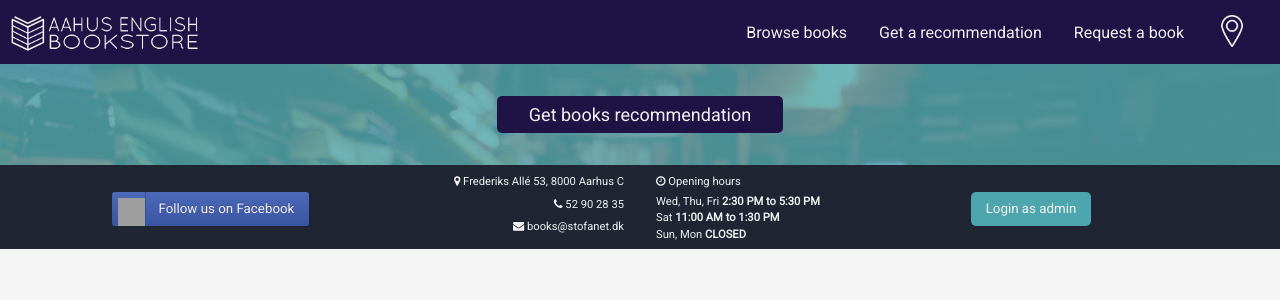
After one commit to valio953/englishbooks, a PHP site: page /recommend-books.php in a window 1280 px wide. The commit adds this page. Shown: the top 300 px of the page. Run offline with PHP 8.4, Linux system fonts and the light colour scheme; data that the repository does not hold is empty; some libraries are stand-ins or nearby versions; grey boxes are pictures that could not be loaded.

Commit message:
emotion tracker

```diff
--- a/css/style.css
+++ b/css/style.css
@@ -182,10 +182,10 @@ body {
 
 /* Admin FOOTER*/
 #admin-footer {
-  position: absolute;
+  /*position: absolute;
   right: 0;
   bottom: 0;
-  left: 0;
+  left: 0;*/
   color: #f1f1f1;
   background-color: #1F2532;
   line-height: 50%;
@@ -448,7 +448,7 @@ body {
   font-family: 'Quicksand', sans-serif;
 }
 
-#latest-books {
+#latest-books, #sctn_books_recommendation {
   background: rgb(77, 166, 173); /* Fall-back for browsers that don't support rgba */
   background:  linear-gradient(rgba(77, 166, 173, .8),rgba(77, 166, 173, .8)),
                 url('../img/latest-pic.jpg');
@@ -673,10 +673,10 @@ body {
 
 /*Storefront footer*/
 #storefront-footer {
-    position: absolute;
+    /*position: absolute;
     right: 0;
     bottom: 0;
-    left: 0;
+    left: 0;*/
     color: #f1f1f1;
     background-color: #1F2532;
     line-height: 50%;
@@ -858,3 +858,8 @@ body {
     background-color: #4DA6AD;
     border-radius: 5px;
 }
+
+/* Recommodation page */
+#my_camera {
+  magin: 0 auto;
+}
--- a/includes/Books.php
+++ b/includes/Books.php
@@ -2,13 +2,13 @@
 
 class Books {
 
-    // DB credentials
+    //DB credentials
     private $host      = "localhost";
     private $user      = "root";
     private $pass      = "123456";
     private $dbname    = "englishbookstore";
 
-    // DB credentials - server
+    //DB credentials - server
     //private $host      = "localhost";
     //private $user      = "vvalevco_admin";
     //private $pass      = "v1a2d345";
@@ -362,6 +362,77 @@ class Books {
         return $books;
     }
 
+    public function recommend_books($params) {
+
+        $rst_get_books = $this->dbh->prepare('
+            SELECT
+                book_isbn,
+                book_quantity,
+                book_category,
+                book_title,
+                book_description,
+                book_img,
+                book_reserved,
+                book_reservation_date,
+                book_reservation_name,
+                book_reservation_email,
+                book_price
+            FROM
+                books
+            WHERE
+                book_category in (:categories)
+            ORDER BY RAND()
+            LIMIT
+                5
+        ');
+        $rst_get_books->execute(array(":categories" => $params["category"]));
+        $books = $rst_get_books->fetchAll(PDO::FETCH_ASSOC);
+
+        $i = 0;
+        foreach($books as $book) {
+            $book_isbn = $book["book_isbn"];
+
+            $rst_get_author = $this->dbh->prepare('
+                SELECT
+                    authors.author_name AS author_name,
+                    ab_book
+                FROM
+                    authors_books
+                    LEFT JOIN authors ON authors.author_gr_id = authors_books.ab_author
+                WHERE
+                    ab_book=:book_isbn
+            ');
+            $rst_get_author->execute(array(":book_isbn" => $book_isbn));
+            $authors = $rst_get_author->fetchAll(PDO::FETCH_ASSOC);
+            $count_bookauthors = count($authors);
+            if($count_bookauthors > 1)
+            {
+                $author_name = "";
+                for($an=0; $an<$count_bookauthors; $an++)
+                {
+                    if($an == ($count_bookauthors - 1))
+                    {
+                        $author_name .= $authors[$an]["author_name"];
+                    }
+                    else {
+                        $author_name .= $authors[$an]["author_name"] . ", ";
+                    }
+                }
+                $books[$i]["book_author"] = $author_name;
+            }
+            else {
+                $author_name = $authors[0]["author_name"];
+                $books[$i]["book_author"] = $author_name;
+            }
+            $i++;
+        }
+
+        $img_name = $params["image"];
+        unlink(dirname(dirname(__FILE__)) . '/temp_imgs/' . $img_name . '.jpg');
+
+        return $books;
+    }
+
     public function get_categories($params = null)
     {
         $rst_get_categories = $this->dbh->prepare('
--- a/includes/receiver.php
+++ b/includes/receiver.php
@@ -10,6 +10,10 @@ switch($_REQUEST["req"])
 	case "get_last_books":
 		$books = new Books();
 		echo json_encode($books->get_last_books($_REQUEST));
+		break;
+	case "recommend_books":
+		$books = new Books();
+		echo json_encode($books->recommend_books($_REQUEST));
 		break;
     case "check_book":
 		$books = new Books();
--- a/js/emotions.js
+++ b/js/emotions.js
@@ -9,7 +9,7 @@ Webcam.set({
     image_format: 'jpeg',
     jpeg_quality: 90
 });
-Webcam.attach( '#my_camera' );
+Webcam.attach('#my_camera');
 
 function take_snapshot() {
     // take snapshot and get image data
@@ -20,13 +20,13 @@ function take_snapshot() {
         } );
 
         // display results in browser window
-        document.getElementById('results').innerHTML =
-            '<h2>Here is your large image:</h2>' +
-            '<img src="'+data_uri+'"/>';
+        //document.getElementById('results').innerHTML =
+        //    '<h2>Here is your large image:</h2>' +
+        //    '<img src="'+data_uri+'"/>';
 
         //console.log(data_uri);
         var img_src = location.origin + "/temp_imgs/" + imgName + ".jpg";
-        console.log(img_src);
+        //console.log(img_src);
 
             $(function() {
                 var params = {
@@ -38,7 +38,7 @@ function take_snapshot() {
                     beforeSend: function(xhrObj){
                         // Request headers
                         xhrObj.setRequestHeader("Content-Type","application/json");
-                        xhrObj.setRequestHeader("Ocp-Apim-Subscription-Key","f7c7a4984cad44d2ab73e8734a1ff233");
+                        xhrObj.setRequestHeader("Ocp-Apim-Subscription-Key","d72d5dafbf6e4e1cb3693187b56cf8e7");
                     },
                     type: "POST",
                     // Request body
@@ -46,17 +46,17 @@ function take_snapshot() {
                 })
                 .done(function(data) {
                     //alert("success");
-                    console.log(data);
-
                     var scores = data[0].scores;
 
                     var scores_keys = Object.keys(scores);
                     var largest_key = Math.max.apply(null, scores_keys.map(x => scores[x]));
                     var score = scores_keys.reduce((score, key) => { if (scores[key] === largest_key){ score.push(key); } return score; }, []);
 
+                    books.recommendBooks(score, imgName);
+                    Webcam.reset();
                 })
                 .fail(function() {
-                    alert("error");
+                    alert("Something unexpected occurred. Please, try again later!");
                 });
             });
 
--- /dev/null
+++ b/recommend-books.php
@@ -0,0 +1,85 @@
+<?php
+
+include_once (dirname (__FILE__) . '/includes/Books.php');
+$books = new Books();
+
+$get_categories = $books->get_categories();
+?>
+
+<!DOCTYPE html>
+<html>
+<head>
+	<title>English Bookstore</title>
+	<link rel="stylesheet" type="text/css" href="css/style.css">
+	<link href="https://fonts.googleapis.com/css?family=Roboto" rel="stylesheet">
+	<link href="https://fonts.googleapis.com/css?family=Quicksand" rel="stylesheet">
+	<link rel="stylesheet" href="https://cdnjs.cloudflare.com/ajax/libs/font-awesome/4.7.0/css/font-awesome.css" />
+    <script src="http://ajax.googleapis.com/ajax/libs/jquery/1.9.0/jquery.min.js"></script>
+</head>
+
+<body>
+	<header>
+		<section id="navbar">
+			<article class="nav">
+				<ul>
+					<li><a href="storefront.php"><img  id="logo-image" src="img/logo-white.png"></a></li>
+					<li class="nav-link"><a href="https://www.google.dk/maps/place/English+Bookstore+v%2FBeth+Merit/@56.150102,10.1969275,17z/data=!3m1!4b1!4m5!3m4!1s0x464c3f8d11dad5df:0xdfe7ecf32383a789!8m2!3d56.150099!4d10.1991162?hl=en" target="_blank"><img  id="location-icon" src="img/locationicon.png"></a></li>
+          <li class="nav-link"><a href="storefront.php#request-book">Request a book</a></li>
+          <li class="nav-link"><a href="storefront.php#recommend">Get a recommendation</a></li>
+          <li class="nav-link"><a href="storefront.php#browse-books">Browse books</a></li>
+				</ul>
+			</article>
+		</section>
+	</header>
+
+	<main>
+		<section id="sctn_books_recommendation">
+			<div id="my_camera"></div>
+			<div id="results"></div>
+			<!-- A button for taking snaps -->
+			<form>
+				<input type="button" class="recommend-btn" value="Get books recommendation" onClick="take_snapshot()">
+			</form>
+		</section>
+	</main>
+
+	<footer>
+		<section id="storefront-footer">
+			<article id="fb-stf">
+				<a href="https://www.facebook.com/englishbooksaarhus" target="_blank"><button class="facebook-btn">Follow us on Facebook</button></a>
+			</article>
+			<article id="bookstore-details-stf">
+				<p><i class="fa fa-map-marker"></i> Frederiks Allé 53, 8000 Aarhus C</p>
+				<p><i class="fa fa-phone"></i> 52 90 28 35</p>
+				<p><i class="fa fa-envelope"></i> books@stofanet.dk</p>
+			</article>
+			<article id="opening-hours-stf">
+				<p><i class="fa fa-clock-o"></i> Opening hours</p>
+				<p>Wed, Thu, Fri <strong>2:30 PM to 5:30 PM</strong></p>
+				<p>Sat <strong>11:00 AM to 1:30 PM</strong></p>
+				<p>Sun, Mon <strong>CLOSED</strong></p>
+			</article>
+			<article id="login-stf">
+				<a href="adminpage.php"><button class="login-btn">Login as admin</button></a>
+			</article>
+		</section>
+	</footer>
+
+	<script src="js/script.js" type="text/javascript"></script>
+	<script src="js/books.js" type="text/javascript"></script>
+    <script src="js/webcam.min.js" type="text/javascript"></script>
+    <script src="js/emotions.js" type="text/javascript"></script>
+	<script type="text/javascript">
+		function displayBlock(modal_id) {
+			var modal = document.getElementById("add-book-modal-" + modal_id);
+			modal.style.display = "block";
+		}
+
+		function displayNone(modal_id) {
+			var modal = document.getElementById("add-book-modal-" + modal_id);
+			modal.style.display = "none";
+		}
+	</script>
+
+</body>
+</html>
--- a/storefront.php
+++ b/storefront.php
@@ -5,7 +5,7 @@ $books = new Books();
 
 $get_categories = $books->get_categories();
 
-$categories_src = '<a href=\'javascript:books.getBooks({category: "' . $cid . '"});\' class="a-nostyle">All</a><br />';
+$categories_src = '<a href=\'javascript:books.getBooks({category: ""});\' class="a-nostyle">All</a><br />';
 for($i=0; $i<count($get_categories); $i++)
 {
 	$cid = $get_categories[$i]["category_id"];
```
Also changed, not shown: js/books.js (+133 -0 lines).
